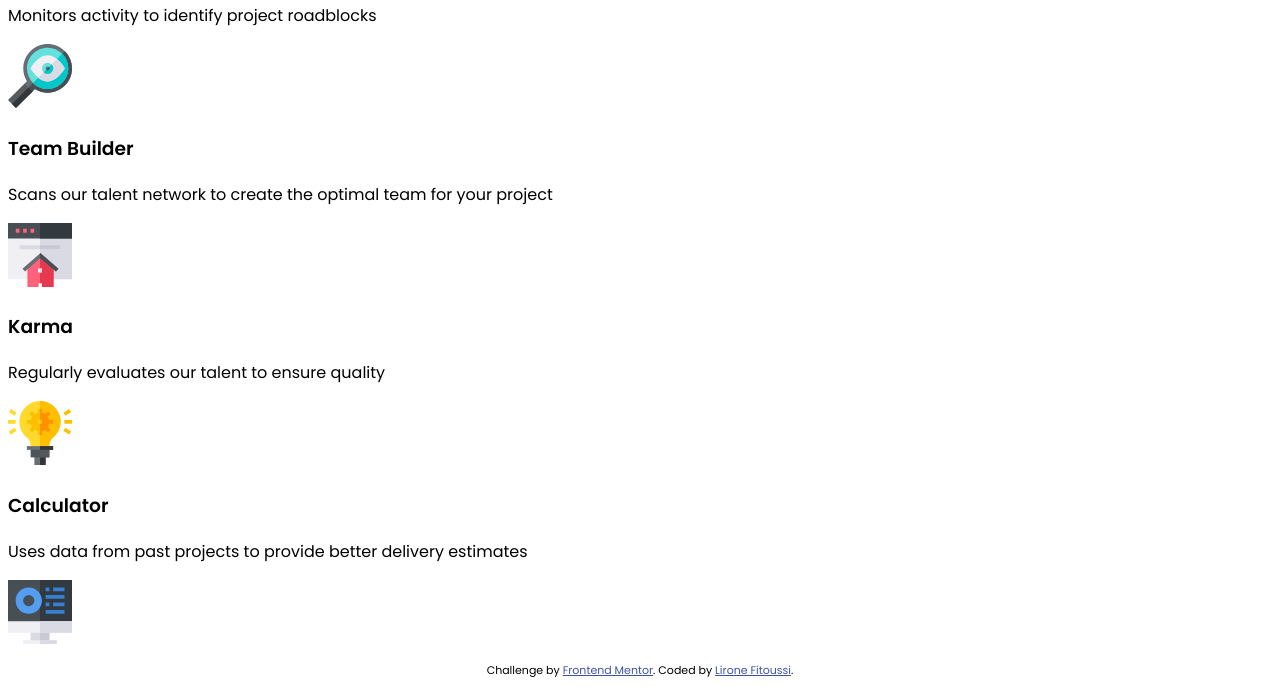
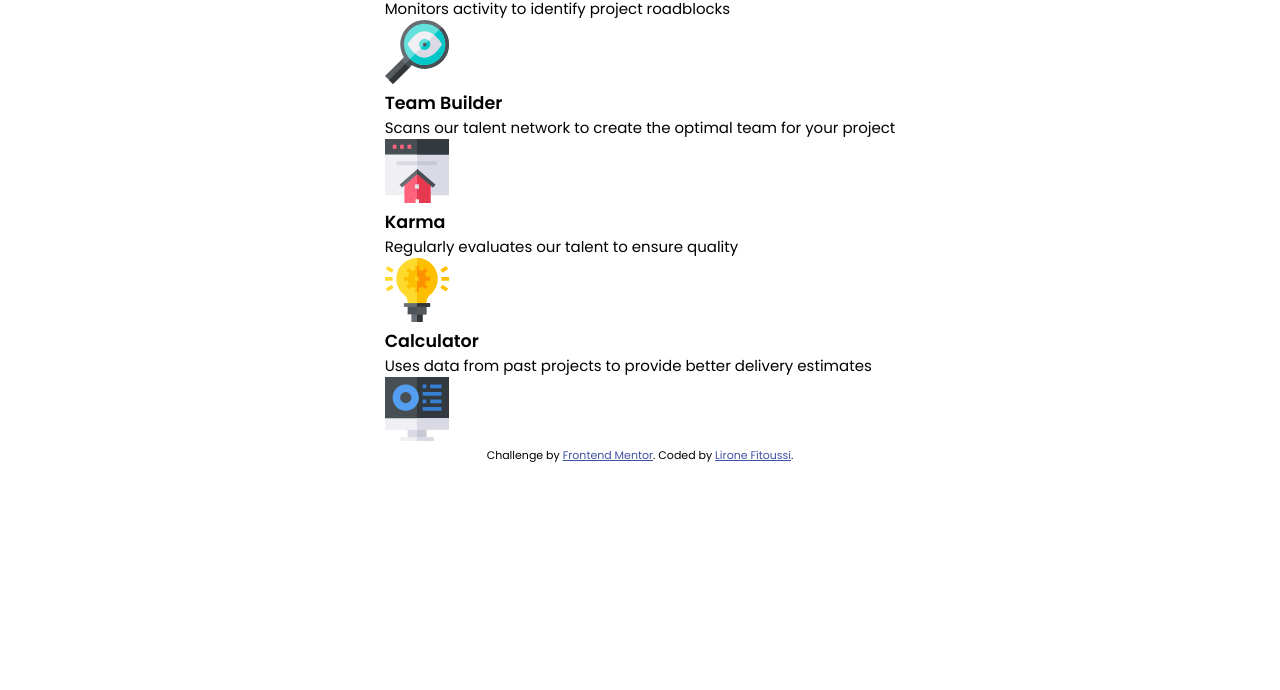
Before and after one commit to LironeFitoussi/four-card-feature-section-master, a plain HTML site: page index.html in a window 1280 px wide. Shown: the part 234-924 px from the top of the page. After the commit the page ends 800 px from the top, so only its background shows below. Drawn offline with Linux system fonts and the light colour scheme.

Commit message:
Body Basic CSS Set

```diff
--- a/style.css
+++ b/style.css
@@ -1,7 +1,27 @@
 @import url('https://fonts.googleapis.com/css2?family=Poppins:wght@200;400;600&display=swap');
+
+/* Reset */
+p, h1, h2, h3 {
+    margin: 0;
+}
+
+body {
+    font-size: 15px;
+    padding: 0;
+    margin: 0;
+}
+
+/* Main CSS */
 body {
     font-family: 'Poppins', sans-serif;
+    display: flex;
+    flex-direction: column;
+    align-items: center;
+    justify-content: center;
+    height: 100vh;
 }
+
+
 
 .attribution {
   font-size: 11px;
```
